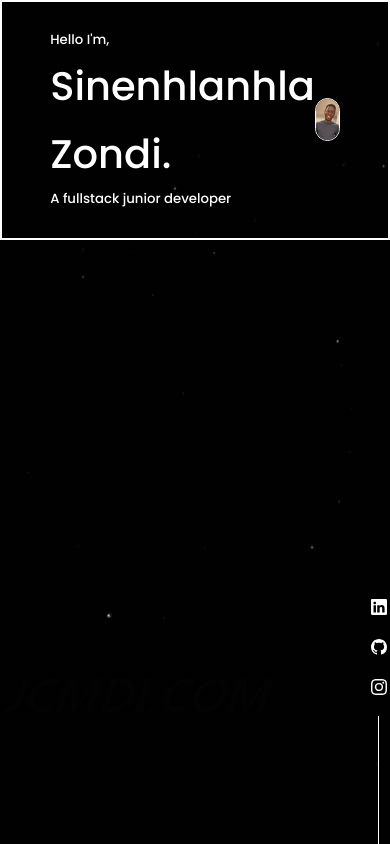
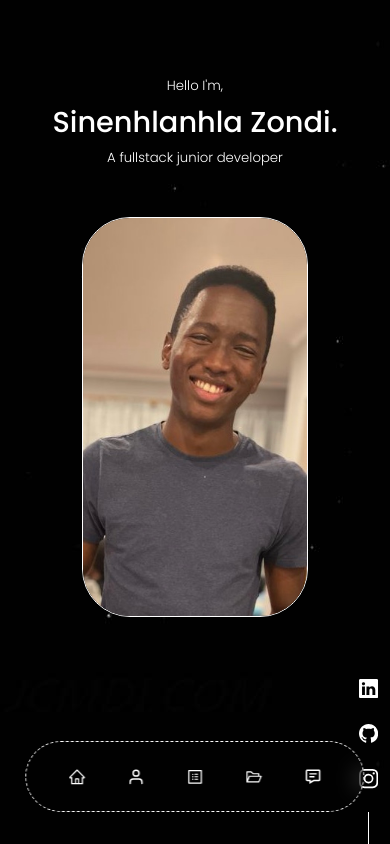
Before and after one commit to SinenhlanhlaZ/zondi-portfolio, a React (Create React App) app: page / in a window 390 px wide. Built offline with nearby package versions, Linux system fonts and the light colour scheme.

Commit message:
completed header responsiveness

```diff
--- a/public/index.html
+++ b/public/index.html
@@ -4,7 +4,7 @@
         <meta charset="UTF-8">
         <meta http-equiv="X-UA-Compatible" content="IE=edge">
         <link rel="icon" href="square-favicon.png" />
-        <meta name="viewport" content="width=device-width, initial-scale=1.0">
+        <meta name="viewport" content="width=device-width, initial-scale=1">
         <title> Sinenhlanhla Zondi </title>
     </head>
     <body>
--- a/src/components/developer/Developer.jsx
+++ b/src/components/developer/Developer.jsx
@@ -1,19 +1,19 @@
 import React from 'react'
 
-import About from '../developer/about/About'
-import Contact from '../developer/contact/contact'
-import Experience from '../developer/experience/experience'
-import Footer from '../developer/footer/Footer'
+// import About from '../developer/about/About'
+// import Contact from '../developer/contact/contact'
+// import Experience from '../developer/experience/experience'
+// import Footer from '../developer/footer/Footer'
 import Header from '../developer/header/Header'
 import Nav from '../developer/nav/Nav'
-import Portfolio from '../developer/portfolio/Portfolio'
+// import Portfolio from '../developer/portfolio/Portfolio'
 
 const Developer = () => {
   return (
     <div>
         <Header/>
-        {/* <Nav/>
-        <About/>
+        <Nav/>
+        {/* <About/>
         <Experience/>
         <Portfolio/>
         <Contact/>
--- a/src/components/developer/header/header.css
+++ b/src/components/developer/header/header.css
@@ -47,53 +47,258 @@ header{
 /* MEDIA QUERIES */
 
 @media screen and (max-width: 1920px){
-    header{
-        border: 2px solid white;
+    .me{
+        width: 27rem;
+    }
+
+    .header__container{
+        padding: 5rem 0rem;
+    }
+
+    .header__socials {
+        gap: 1rem;
+        font-size: 1.7rem;
+        left: 92%;
     }
 }
 
 @media screen and (max-width: 1536px){
+    .header__container{
+        padding: 2rem 0rem;
+    }
+
+    .me{
+        width: 25rem;
+    }
 }
 
 @media screen and (max-width: 1080px){
+
+    .header__container{
+        display: flex;
+        flex-direction: column;
+        padding: 2rem 0rem;
+    }
+
+    .text__container{
+        padding: 5rem 0rem;
+    }
+
+    .header__container h5{
+        text-align: center;
+    }
+
+    .me{
+        width: 40rem;
+    }
 }
 
 @media screen and (max-width: 1024px){
+    .me{
+        width: 15rem;
+    }
+
+    .header__container{
+        display: flex;
+        flex-direction: row;
+        padding: 7rem 0rem;
+    }
+}
+
+@media screen and (max-width: 950px){
+    .me{
+        display: none;
+    }
+
+    .header__container{
+        padding: 0rem 0rem;
+    }
+
+    .header__socials {
+        gap: 1rem;
+        font-size: 1.2rem;
+    }
+
+    .header__socials::after {
+        content: "";
+        width: 1px;
+        height: 5rem;
+        background: var(--color-white);
+    }
 }
 
 @media screen and (max-width: 896px){
-}
+    .me{
+        display: none;
+    }
 
-@media screen and (max-width: 864px){
+    .header__container{
+        padding: 0rem 0rem;
+    }
+
+    .header__socials {
+        gap: 1rem;
+        font-size: 1.2rem;
+    }
+
+    .header__socials::after {
+        content: "";
+        width: 1px;
+        height: 5rem;
+        background: var(--color-white);
+    }
 }
 
 /* iPhone 12 Pro (landscape) */
 @media screen and (max-width: 844px){
+
+    header{
+        margin: 2rem 0rem;
+    }
+
+    .header__socials {
+        gap: .5rem;
+        font-size: 1.2rem;
+    }
+
+    .header__socials::after {
+        width: 1px;
+        height: 4rem;
+    }
 }
 
 /* iPad Air (potrait) */
 @media screen and (max-width: 820px){
+    .me{
+        display: block;
+        width: 70%;
+    }
+
+    .header__container{
+        display: flex;
+        flex-direction: column;
+    }
 }
 
 @media screen and (max-width: 800px){
+    .me{
+        display: none;
+    }
+
+    .header__container{
+        padding: 0rem 0rem;
+    }
+
+    header{
+        margin: 0rem 0rem;
+    }
+
+    .header__socials {
+        gap: .5rem;
+        font-size: 1.2rem;
+    }
 }
 
 /* iPad (potrait) */
 @media screen and (max-width: 768px){
+    .me{
+        display: block;
+        width: 20rem;
+    }
+
+    .header__socials {
+        gap: 1rem;
+        font-size: 1.7rem;
+    }
+
+    .header__socials::after {
+        content: "";
+        width: 1px;
+        height: 5rem;
+        background: var(--color-white);
+    }
 }
 
 /* iPhone 8+ (landscape) */
 @media screen and (max-width: 736px){
+    .me{
+        display: none;
+    }
+
+    .header__socials {
+        gap: .4rem;
+        font-size: 1.2rem;
+        left: 94%;
+    }
+
+    .header__socials::after {
+        height: 3rem;
+    }
+}
+
+/* iPhone 6 (landscape) */
+@media screen and (max-width: 667px){
+
+    .header__socials {
+        gap: .4rem;
+        font-size: .8rem;
+        left: 95%;
+    }
+
+    .header__socials::after {
+        height: 2rem;
+    }
 }
 
 @media screen and (max-width: 414px){
+    .me{
+        width: 14rem;
+        display: block;
+    }
+
+    .header__container h1{
+        font-size: 1.8rem;
+        text-align: center;
+    }
+
+    .header__container h5{
+        font-weight: 100;
+    }
+
+    .text__container{
+        padding: 3rem 0rem;
+        width: 100%;
+    }
+
+    .header__socials {
+        gap: .8rem;
+        font-size: 1.2rem;
+        left: 92%;
+    }
 }
 
 @media screen and (max-width: 375px){
+    .header__container h1{
+        font-size: 1.6rem;
+    }
+
+    .header__container{
+        margin: 0rem 0rem;
+    }
+
+    .text__container{
+        padding: 2rem 0rem;
+    }
+
 }
 
 @media screen and (max-width: 360px){
+    /* NO CSS */
 }
 
 @media screen and (max-width: 320px){
+    .header__socials {
+        gap: .5rem;
+        font-size: .9rem;
+    }
 }
--- a/src/components/header/header.css
+++ b/src/components/header/header.css
@@ -41,26 +41,3 @@ header{
     padding: 0;
     border: 1px solid white;
 }
-
-/* Media query for medium devices */
-@media screen and (max-width: 1024px) {
-    header {
-        height: 68vh;
-    }
-}
-
-/* Media query for small devices */
-@media screen and (max-width: 600px) {
-    header {
-        height: 100vh;
-    }
-
-    .header__socials,
-    .scroll__down {
-        display: none;
-    }
-
-    .me {
-        display: none;
-    }
-}
```
